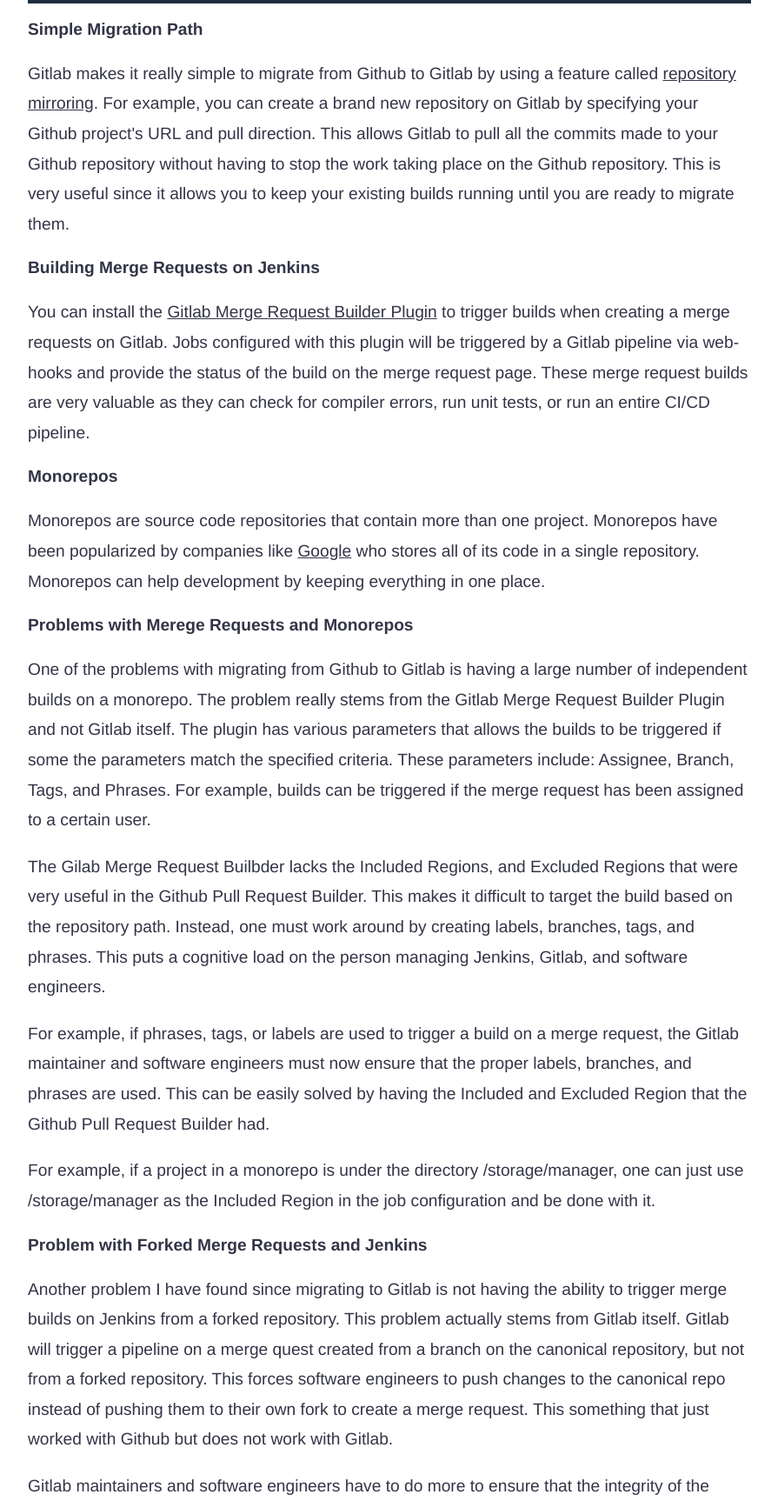
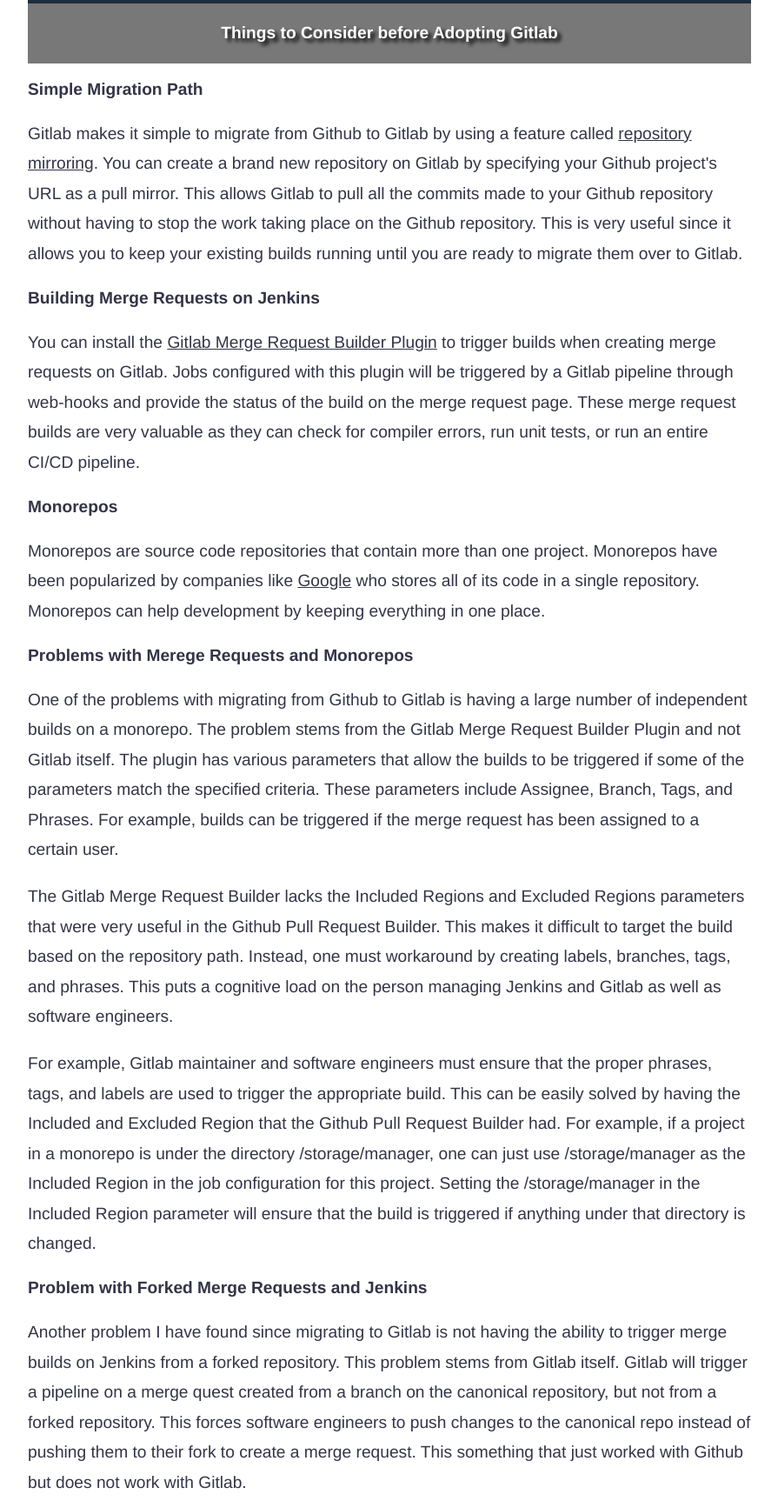
Before and after one commit to jrpalma/jrpalma.github.io, a plain HTML site: page things-to-consider-before-adopting-gitlab.html in a window 1280 px wide. Shown: the part 76-1802 px from the top of the page at 87% size, without its empty margins (192-1087 px from the left). Drawn offline with Linux system fonts and the light colour scheme.

Commit message:
Updated posts with banner and spell checking

```diff
--- a/rss.xml
+++ b/rss.xml
@@ -4,11 +4,11 @@
     <link>https://jrpalma.github.io</link>
     <description>jrpalma.com: Technology and Software Development Blog</description>
     <managingEditor> (Jose Palma)</managingEditor>
-    <pubDate>Fri, 17 Jul 2020 00:30:10 -0500</pubDate>
+    <pubDate>Fri, 17 Jul 2020 08:44:47 -0500</pubDate>
     <item>
       <title>Things to Consider before Adopting Gitlab</title>
       <link>https://jrpalma.github.io/things-to-consider-before-adopting-gitlab.html</link>
-      <description>You should read this post if you are seriously considering Gitlab.</description>
+      <description>You should read this post if you are seriously considering migrating to Gitlab and have Jenkins builds.</description>
       <author>Jose Palma</author>
       <pubDate>Fri, 17 Jul 2020 00:00:00 -0500</pubDate>
     </item>
--- a/things-to-consider-before-adopting-gitlab.html
+++ b/things-to-consider-before-adopting-gitlab.html
@@ -2,7 +2,7 @@
 <html>
 	<head>
 		<title>Things to Consider before Adopting Gitlab</title>
-		<meta name="description" content="You should read this post if you are seriously considering Gitlab.">
+		<meta name="description" content="You should read this post if you are seriously considering migrating to Gitlab and have Jenkins builds.">
 		<meta name="robots" content="index, follow">
 		<meta name="viewport" content="width=device-width, initial-scale=1.0, maximum-scale=1.0, user-scalable=no" />
 		<style>
@@ -71,6 +71,17 @@
 		.post-preview * a:active {
 			color: #00f;
 			text-decoration: none;
+		}
+		.div_banner
+		{
+			font-weight: bold;
+			text-align: center;
+			color: white;
+			font-size: 2em;
+			font-size: 50px;
+			background-color: rgb(120, 120, 120);
+			text-shadow: rgb(3, 3, 3) 4px 4px 4px;
+			padding: 20px;
 		}
 
 
@@ -432,21 +443,22 @@
 	</div>
 	<div class="container">
 		<div class="row">
-			<h2>Simple Migration Path</h2>
-<p>Gitlab makes it really simple to migrate from Github to Gitlab by using a feature called <a href="https://docs.gitlab.com/ee/user/project/repository/repository_mirroring.html">repository mirroring</a>. For example, you can create a brand new repository on Gitlab by specifying your Github project's URL and pull direction. This allows Gitlab to pull all the commits made to your Github repository without having to stop the work taking place on the Github repository. This is very useful since it allows you to keep your existing builds running until you are ready to migrate them.</p>
+			<div class="div_banner">
+Things to Consider before Adopting Gitlab
+</div>
+<h2>Simple Migration Path</h2>
+<p>Gitlab makes it simple to migrate from Github to Gitlab by using a feature called <a href="https://docs.gitlab.com/ee/user/project/repository/repository_mirroring.html">repository mirroring</a>. You can create a brand new repository on Gitlab by specifying your Github project's URL as a pull mirror. This allows Gitlab to pull all the commits made to your Github repository without having to stop the work taking place on the Github repository. This is very useful since it allows you to keep your existing builds running until you are ready to migrate them over to Gitlab.</p>
 <h2>Building Merge Requests on Jenkins</h2>
-<p>You can install the <a href="https://github.com/jenkinsci/gitlab-merge-request-builder-plugin">Gitlab Merge Request Builder Plugin</a> to trigger builds when creating a merge requests on Gitlab. Jobs configured with this plugin will be triggered by a Gitlab pipeline via web-hooks and provide the status of the build on the merge request page. These merge request builds are very valuable as they can check for compiler errors, run unit tests, or run an entire CI/CD pipeline.</p>
+<p>You can install the <a href="https://github.com/jenkinsci/gitlab-merge-request-builder-plugin">Gitlab Merge Request Builder Plugin</a> to trigger builds when creating merge requests on Gitlab. Jobs configured with this plugin will be triggered by a Gitlab pipeline through web-hooks and provide the status of the build on the merge request page. These merge request builds are very valuable as they can check for compiler errors, run unit tests, or run an entire CI/CD pipeline.</p>
 <h2>Monorepos</h2>
 <p>Monorepos are source code repositories that contain more than one project. Monorepos have been popularized by companies like <a href="https://research.google/pubs/pub45424/">Google</a> who stores all of its code in a single repository. Monorepos can help development by keeping everything in one place.</p>
 <h2>Problems with Merege Requests and Monorepos</h2>
-<p>One of the problems with migrating from Github to Gitlab is having a large number of independent builds on a monorepo. The problem really stems from the Gitlab Merge Request Builder Plugin and not Gitlab itself. The plugin has various parameters that allows the builds to be triggered if some the parameters match the specified criteria. These parameters include: Assignee, Branch, Tags, and Phrases. For example, builds can be triggered if the merge request has been assigned to a certain user.</p>
-<p>The Gilab Merge Request Builbder lacks the Included Regions, and Excluded Regions that were very useful in the Github Pull Request Builder. This makes it difficult to target the build based on the repository path. Instead, one must work around by creating labels, branches, tags, and phrases. This puts a cognitive load on the person managing Jenkins, Gitlab, and software engineers.</p>
-<p>For example, if phrases, tags, or labels are used to trigger a build on a merge request, the Gitlab maintainer and software engineers must now ensure that the proper labels, branches, and phrases are used. This can be easily solved by having the Included and Excluded Region that the Github Pull Request Builder had.</p>
-<p>For example, if a project in a monorepo is under the directory /storage/manager, one can just use /storage/manager as the Included Region in the job configuration and be done with it.</p>
+<p>One of the problems with migrating from Github to Gitlab is having a large number of independent builds on a monorepo. The problem stems from the Gitlab Merge Request Builder Plugin and not Gitlab itself. The plugin has various parameters that allow the builds to be triggered if some of the parameters match the specified criteria. These parameters include Assignee, Branch, Tags, and Phrases. For example, builds can be triggered if the merge request has been assigned to a certain user.</p>
+<p>The Gitlab Merge Request Builder lacks the Included Regions and Excluded Regions parameters that were very useful in the Github Pull Request Builder. This makes it difficult to target the build based on the repository path. Instead, one must workaround by creating labels, branches, tags, and phrases. This puts a cognitive load on the person managing Jenkins and Gitlab as well as software engineers.</p>
+<p>For example, Gitlab maintainer and software engineers must ensure that the proper phrases, tags, and labels are used to trigger the appropriate build. This can be easily solved by having the Included and Excluded Region that the Github Pull Request Builder had. For example, if a project in a monorepo is under the directory /storage/manager, one can just use /storage/manager as the Included Region in the job configuration for this project. Setting the /storage/manager in the Included Region parameter will ensure that the build is triggered if anything under that directory is changed.</p>
 <h2>Problem with Forked Merge Requests and Jenkins</h2>
-<p>Another problem I have found since migrating to Gitlab is not having the ability to trigger merge builds on Jenkins from a forked repository. This problem actually stems from Gitlab itself. Gitlab will trigger a pipeline on a merge quest created from a branch on the canonical repository, but not from a forked repository. This forces software engineers to push changes to the canonical repo instead of pushing them to their own fork to create a merge request. This something that just worked with Github but does not work with Gitlab.</p>
-<p>Gitlab maintainers and software engineers have to do more to ensure that the integrity of the source is not broken. For example, Gitlab maintainers must protect branches so that software engineers do not accidentally push changes to production or release branches.</p>
-<p>What I find ironic about this situation is the fact that Gitlab contributions follow the <a href="https://docs.gitlab.com/ee/development/contributing/">forked repo workflow</a>. This is probably because their merge requests uses their own CI/CD and not Jenkins. This sad because Jenkins has a large community that is being left out.</p>
+<p>Another problem I have found since migrating to Gitlab is not having the ability to trigger merge builds on Jenkins from a forked repository. This problem stems from Gitlab itself. Gitlab will trigger a pipeline on a merge quest created from a branch on the canonical repository, but not from a forked repository. This forces software engineers to push changes to the canonical repo instead of pushing them to their fork to create a merge request. This something that just worked with Github but does not work with Gitlab.</p>
+<p>Gitlab maintainers and software engineers have to do more to ensure that the integrity of the source is not broken. For example, Gitlab maintainers must protect branches so that software engineers do not accidentally push changes to production or release branches. What I find ironic about this situation is the fact that Gitlab contributions follow the <a href="https://docs.gitlab.com/ee/development/contributing/">forked repo workflow</a>. This is probably because their merge requests use their CI/CD and not Jenkins. This sad because Jenkins has a large community that is being left out.</p>
 <hr>
 <h3>Comments and Suggestions</h3>
 <p>Feel free to open a <a href="https://github.com/jrpalma/jrpalma.github.io/issues/new?title=posts/things-to-consider-before-adopting-gitlab.md">Github Issue</a> if you would like open a comment or suggestion on this page.</p>
```
Also changed, not shown: about.html (+11 -0 lines), archive.html (+14 -3 lines), how-to-install-jenkins-on-ubuntu.html (+15 -1 lines), index.html (+14 -3 lines).
